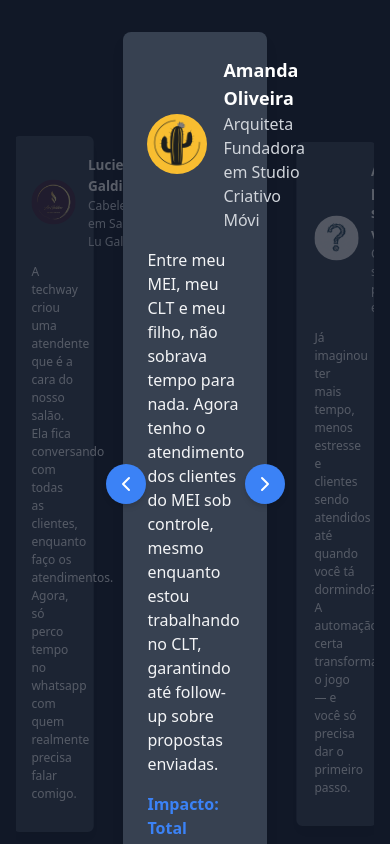
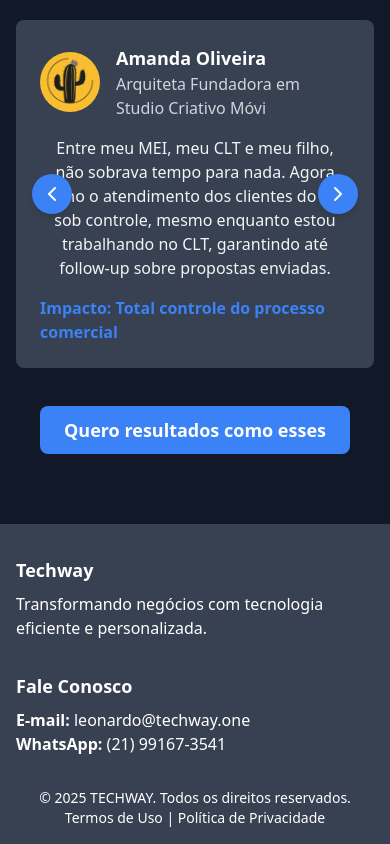
Before and after one commit to Techwayteam/techway-site, a Next.js app: page /index_old in a window 390 px wide. Shown: the part 5040-5884 px from the top of the page. Built offline with nearby package versions, Linux system fonts and the light colour scheme.

Commit message:
Improve mobile layout for footer and testimonials

```diff
--- a/components/Footer.tsx
+++ b/components/Footer.tsx
@@ -18,8 +18,8 @@ const Footer: React.FC<FooterProps> = ({ className = '' }) => {
 
         {/* Contato */}
         <div>
-          <h3 className="text-lg text-right font-bold text-white mb-2">Fale Conosco</h3>
-          <address className="not-italic text-right">
+          <h3 className="text-lg font-bold text-white mb-2 text-left md:text-right">Fale Conosco</h3>
+          <address className="not-italic text-left md:text-right">
             <p>
               <span className="font-bold">E-mail:{" "}</span>
               <a
--- a/components/Testimonials.tsx
+++ b/components/Testimonials.tsx
@@ -90,30 +90,30 @@ export default function Testimonials() {
         </p>
         <div className="relative w-full mx-auto px-0 overflow-hidden">
           <div className="flex items-center justify-center gap-4">
-            <div className="w-[30%] transform scale-75 opacity-30 transition-all duration-300 ease-in-out -ml-10">
+            <div className="hidden md:block w-[30%] transform scale-75 opacity-30 transition-all duration-300 ease-in-out -ml-10">
               <TestimonialCard testimonial={testimonials[getTestimonialIndex(-1)]} />
             </div>
             <div
-              className="w-[40%] z-10 transition-all duration-300 ease-in-out"
+              className="w-full md:w-[40%] z-10 transition-all duration-300 ease-in-out"
               onMouseEnter={() => setIsPaused(true)}
               onMouseLeave={() => setIsPaused(false)}
             >
               <TestimonialCard testimonial={testimonials[currentIndex]} showImpact />
             </div>
-            <div className="w-[30%] transform scale-75 opacity-30 transition-all duration-300 ease-in-out -mr-10">
+            <div className="hidden md:block w-[30%] transform scale-75 opacity-30 transition-all duration-300 ease-in-out -mr-10">
               <TestimonialCard testimonial={testimonials[getTestimonialIndex(1)]} />
             </div>
           </div>
           <button
             onClick={goToPrevious}
-            className="absolute left-[25%] top-1/2 transform -translate-y-1/2 bg-blue-500 rounded-full p-2 shadow-md hover:bg-blue-600 transition-colors duration-200 z-20"
+            className="absolute left-4 md:left-[25%] top-1/2 transform -translate-y-1/2 bg-blue-500 rounded-full p-2 shadow-md hover:bg-blue-600 transition-colors duration-200 z-20"
             aria-label="Depoimento anterior"
           >
             <ChevronLeft className="w-6 h-6 text-white" />
           </button>
           <button
             onClick={goToNext}
-            className="absolute right-[25%] top-1/2 transform -translate-y-1/2 bg-blue-500 rounded-full p-2 shadow-md hover:bg-blue-600 transition-colors duration-200 z-20"
+            className="absolute right-4 md:right-[25%] top-1/2 transform -translate-y-1/2 bg-blue-500 rounded-full p-2 shadow-md hover:bg-blue-600 transition-colors duration-200 z-20"
             aria-label="Próximo depoimento"
           >
             <ChevronRight className="w-6 h-6 text-white" />
@@ -145,7 +145,7 @@ function TestimonialCard({ testimonial, showImpact = false }: { testimonial: Tes
           <p className="text-gray-300">{testimonial.position} em {testimonial.company}</p>
         </div>
       </div>
-      <p className="text-gray-100 mb-4">{testimonial.text}</p>
+      <p className="text-gray-100 mb-4 text-center md:text-left">{testimonial.text}</p>
       {showImpact && (
           <p className="font-bold text-blue-500">Impacto: {testimonial.impact}</p>
       )}
```
